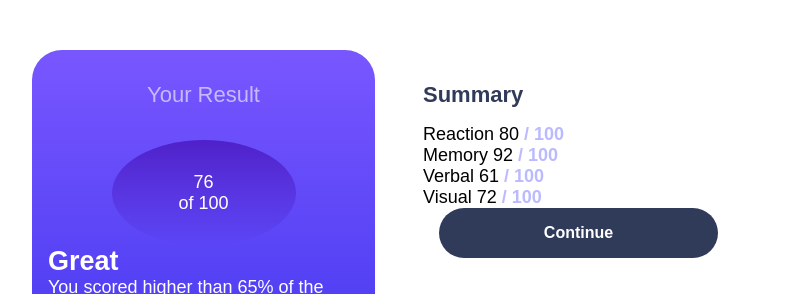
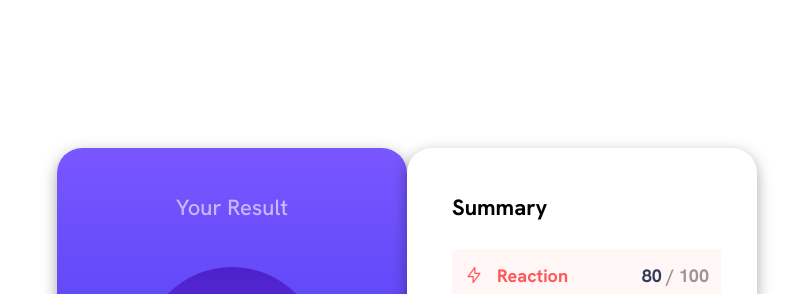
Before and after one commit to bb0143sbw/FrontendMentor-Challenge01, a plain HTML site: page index.html in a window 1280 px wide. Shown: the part 142-436 px from the top of the page, without its empty margins (233-1029 px from the left). Drawn offline with Linux system fonts and the light colour scheme.

Commit message:
Update style.css

```diff
--- a/style.css
+++ b/style.css
@@ -1,207 +1,243 @@
+/*
+The designs were created to the following widths:
+- Mobile: 375px  - Desktop: 1440px
+diyor ama ne anlama geliyor, ne yapmam lazım anlamadım ???
+
+-width ve height kullanımı nasıl olmalı bu tarz card tasarımlarında?
+
+Genel kullanılan bir layout var muhtemelen, bu nedir ?
+
+Öğrenmelisin bunları !!*!!
+
+-mobile first design yapmadım, yapmalı mıyım ?
+
+*/
+
+@import url("https://fonts.googleapis.com/css2?family=Hanken+Grotesk:wght@500;700;800&display=swap");
+
+:root {
+  --light-red: hsl(0, 100%, 67%);
+  --orange-yellow: hsl(39, 100%, 56%);
+  --green-teal: hsl(166, 100%, 37%);
+  --cobalt-blue: hsl(234, 85%, 45%);
+  --white: hsl(0, 0%, 100%);
+  --pale-blue: hsl(221, 100%, 96%);
+  --dark-gray-blue: hsl(224, 30%, 27%);
+  --light-lavender: hsl(241, 100%, 89%);
+  --text-light: hsl(280, 1%, 59%, 1);
+  --FS: 18px;
+  --FW-1: 500;
+  --FW-2: 700;
+  --FW-3: 800;
+}
+
 * {
   margin: 0;
   padding: 0;
-}
-
-:root {
-  --white: hsl(0, 0%, 100%);
-  --pale-blue: hsl(221, 100%, 96%);
-  --light-lavender: hsl(241, 100%, 89%);
-  --dark-gray-blue: hsl(224, 30%, 27%);
-  --FF: "Hanken Grotesk", sans-serif;
+  box-sizing: border-box;
+  font-family: "Hanken Grotesk", sans-serif;
+  font-size: 18px;
 }
 
 .container {
-  width: 750px;
-  height: 450px;
-  margin: 15% auto;
   display: flex;
-  font-family: var(--FF);
-  font-size: 18px;
+  justify-content: center;
+  align-items: center;
+  min-height: 1080px;
+  width: 100%;
+  margin: 0 auto;
+  background-color: white;
 }
 
-/**************************************** left box *****************************************/
+/**************************** left-box ***********************/
+
 .left-box {
-  width: 375px;
-  height: 100%;
+  height: 500px;
+  width: 350px;
+  /* min-width: 15%;
+  max-width: 20%; */
   background-image: linear-gradient(hsl(252, 100%, 67%), hsl(241, 81%, 54%));
-  color: var(--white);
-  border-radius: 30px;
+
+  /* backgroun-image: linear-gradient kullanımını öğrendim +++ */
+  border-radius: 25px;
   display: flex;
   flex-direction: column;
   align-items: center;
-  padding: 1rem;
+  justify-content: flex-start;
+  text-align: center;
+  color: var(--white);
+  box-shadow: rgba(0, 0, 0, 0.35) 0px 5px 15px;
 }
 
 .left-box__title {
+  padding: 2.5rem;
+  opacity: 60%;
   font-size: 22px;
-  font-weight: 500;
-  opacity: 60%;
-  margin-top: 1rem;
-  margin-bottom: 2rem;
+  font-weight: var(--FW-1);
 }
 
 .left-box__circle {
-  padding: 2rem;
+  width: 180px;
+  height: 180px;
+  border-radius: 50%;
   background-image: linear-gradient(
     hsla(256, 72%, 46%, 1),
     hsla(241, 72%, 46%, 0)
   );
-  width: 120px;
-  height: auto;
-  border-radius: 50%;
   display: flex;
   flex-direction: column;
+  justify-content: center;
   align-items: center;
-  justify-content: center;
 }
 
-.left-box__circle--title {
-  font-size: 4rem;
-  font-weight: 700;
-  padding-top: 1rem;
+.left-box__circle--big {
+  font-size: 70px;
+  font-weight: var(--FW-3);
+}
+.left-box__circle--small {
+  opacity: 45%;
 }
 
-.left-box__circle--subtitle {
-  font-size: 1rem;
-  opacity: 40%;
+.left-box__information {
+  padding: 1.5rem;
+}
+
+.left-box__information--title {
+  font-size: 28px;
   padding-bottom: 1rem;
 }
-
-.left-box__description-title {
-  margin: 0;
-  padding: 0;
-  margin-top: 2rem;
-  font-size: 30px;
-  font-weight: 600;
-  margin-bottom: 1rem;
+.left-box__information--description {
+  padding: 0 1rem;
+  opacity: 60%;
 }
 
-.left-box__description {
-  opacity: 60%;
-  text-align: center;
-  padding: 0 2rem;
-  margin-bottom: 3rem;
-}
+/**************************** right-box ***********************/
 
-/**************************************** right box *****************************************/
 .right-box {
-  width: 375px;
-  height: 100%;
+  height: 500px;
+  width: 350px;
+  /* min-width: 15%;
+  max-width: 20%; */
   background-color: white;
-  display: flex;
-  flex-direction: column;
-  align-items: flex-start;
-  padding: 0 3rem;
+  box-shadow: rgba(0, 0, 0, 0.35) 0px 5px 15px;
+  border-radius: 25px;
 }
 
 .right-box__title {
-  color: var(--dark-gray-blue);
-  margin-top: 2rem;
-  margin-bottom: 1rem;
-  font-weight: 700;
+  padding: 2.5rem 2.5rem 1.5rem 2.5rem;
   font-size: 22px;
+  font-weight: var(--FW-2);
 }
 
-.right-box__content {
-  width: 100%;
-  height: 100%;
-  padding: 0 1rem;
+.right-box__results {
+  padding-left: 2.5rem;
+  padding-right: 2rem;
   display: flex;
   flex-direction: column;
-  gap: 3rem;
+  gap: 0.75rem;
 }
 
-.content-one {
+.right-box__result-one {
+  display: flex;
+  justify-content: space-between;
+  background-color: #fff6f5;
+  color: var(--light-red);
+  font-weight: var(--FW-2);
+  padding: 15px 12px;
+  border-radius: 5px;
+  padding-left: 2.5rem;
   background-image: url("assets/images/icon-reaction.svg");
   background-repeat: no-repeat;
-  display: flex;
-  justify-content: space-around;
-  margin-top: 2rem;
+  background-position: 12px 16px;
 }
 
-.content-two {
+.result-one {
+  color: var(--dark-gray-blue);
+  font-weight: var(--FW-2);
+}
+
+.right-box__result-two {
+  display: flex;
+  justify-content: space-between;
+  background-color: #fffbf2;
+  color: var(--orange-yellow);
+  font-weight: var(--FW-2);
+  padding: 15px 12px;
+  border-radius: 5px;
+  padding-left: 2.5rem;
   background-image: url("assets/images/icon-memory.svg");
   background-repeat: no-repeat;
+  background-position: 12px 16px;
+}
+
+.result-two {
+  color: var(--dark-gray-blue);
+  font-weight: var(--FW-2);
+}
+
+.right-box__result-three {
   display: flex;
-  justify-content: space-around;
-}
-.content-three {
+  justify-content: space-between;
+  background-color: #f2fafa;
+  color: var(--green-teal);
+  font-weight: var(--FW-2);
+  padding: 15px 12px;
+  border-radius: 5px;
+  padding-left: 2.5rem;
   background-image: url("assets/images/icon-verbal.svg");
   background-repeat: no-repeat;
+  background-position: 12px 16px;
+}
+
+.result-three {
+  color: var(--dark-gray-blue);
+  font-weight: var(--FW-2);
+}
+
+.right-box__result-four {
   display: flex;
-  justify-content: space-around;
-}
-.content-four {
+  justify-content: space-between;
+  background-color: #f3f3fd;
+  color: var(--cobalt-blue);
+  font-weight: var(--FW-2);
+  padding: 15px 12px;
+  border-radius: 5px;
+  padding-left: 2.5rem;
   background-image: url("assets/images/icon-visual.svg");
   background-repeat: no-repeat;
-  display: flex;
-  justify-content: space-around;
+  background-position: 12px 16px;
 }
 
-.mr-1 {
-  margin-right: 3rem;
-}
-
-.light-red {
-  color: hsl(0, 100%, 67%);
-}
-
-.orange-yellow {
-  color: hsl(39, 100%, 56%);
-}
-
-.green-teal {
-  color: hsl(166, 100%, 37%);
-}
-
-.cobalt-blue {
-  color: hsl(234, 85%, 45%);
-}
-
-.text-dark {
+.result-four {
   color: var(--dark-gray-blue);
-  font-weight: 700;
+  font-weight: var(--FW-2);
 }
 
 .text-light {
-  color: hsla(241, 100%, 85%, 0.9);
-  font-weight: 700;
+  color: var(--text-light);
 }
 
 .right-box__button {
-  margin: 0 auto;
+  margin-top: 2rem;
+  margin-left: 2.5rem;
+  padding: 16px 24px;
+  width: 80%;
   border: none;
-  padding: 16px 24px;
+  color: var(--white);
   background-color: var(--dark-gray-blue);
-  color: var(--white);
-  font-size: 16px;
-  font-weight: 700;
-  width: 90%;
   border-radius: 30px;
-  margin-bottom: 1rem;
 }
 
-/***************************************** mobile design **********************************/
-
-@media screen and (max-width: 800px) {
+@media screen and (max-width: 768px) {
   .container {
-    margin: 0;
-    padding: 0;
-    width: 100%;
-    height: 100%;
-    margin: 0 auto;
-    display: flex;
-    flex-direction: column;
+    display: block;
+    width: 375px;
   }
   .left-box {
-    border-radius: 0 0 30px 30px;
-  }
-  .left-box__description {
-    margin-bottom: 2rem;
+    border-radius: 0 0 25px 25px;
   }
 
-  .right-box__button {
-    margin-top: 3rem;
+  .right-box {
+    border-radius: 25px 25px 0 0;
   }
 }
```
